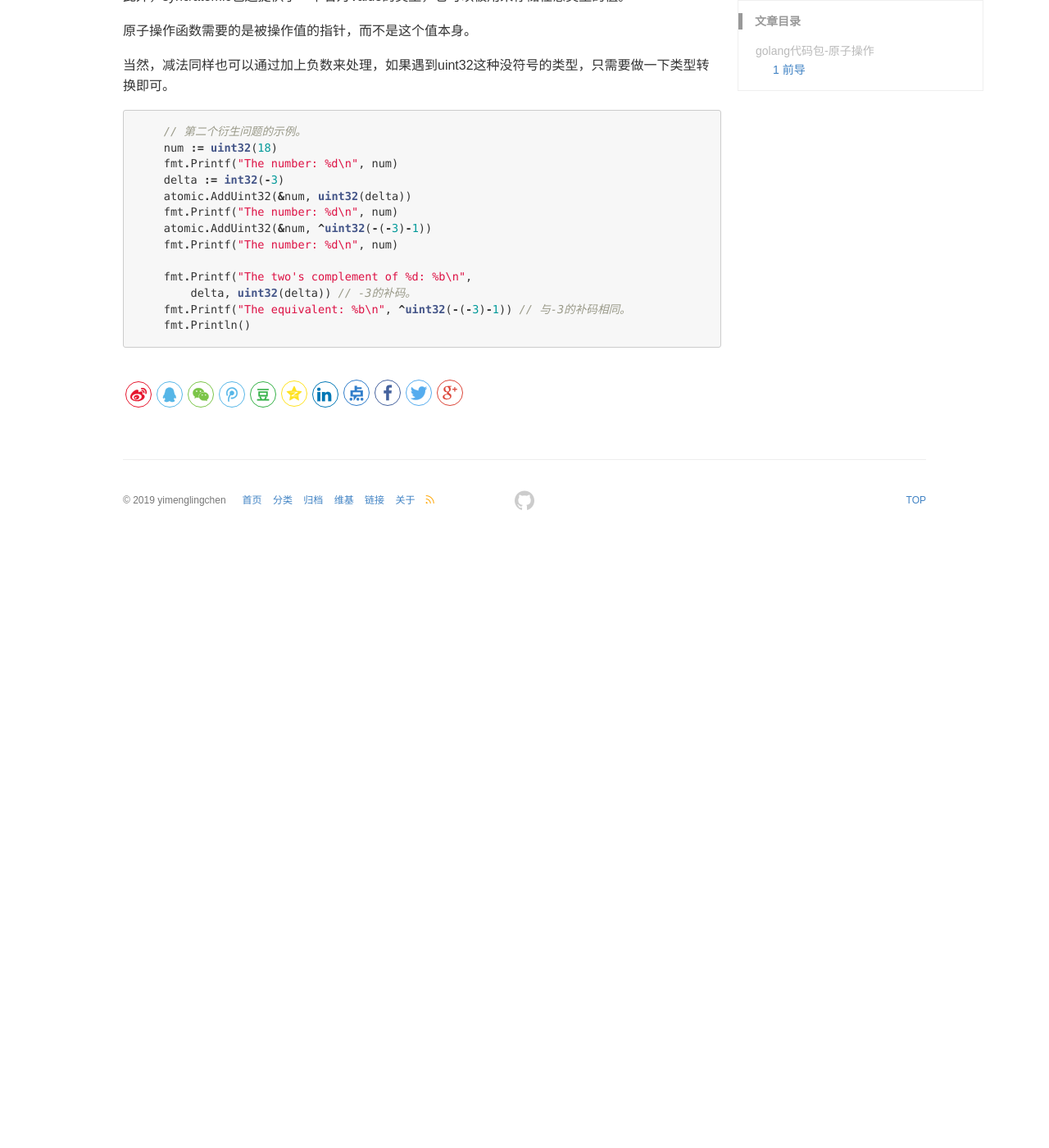
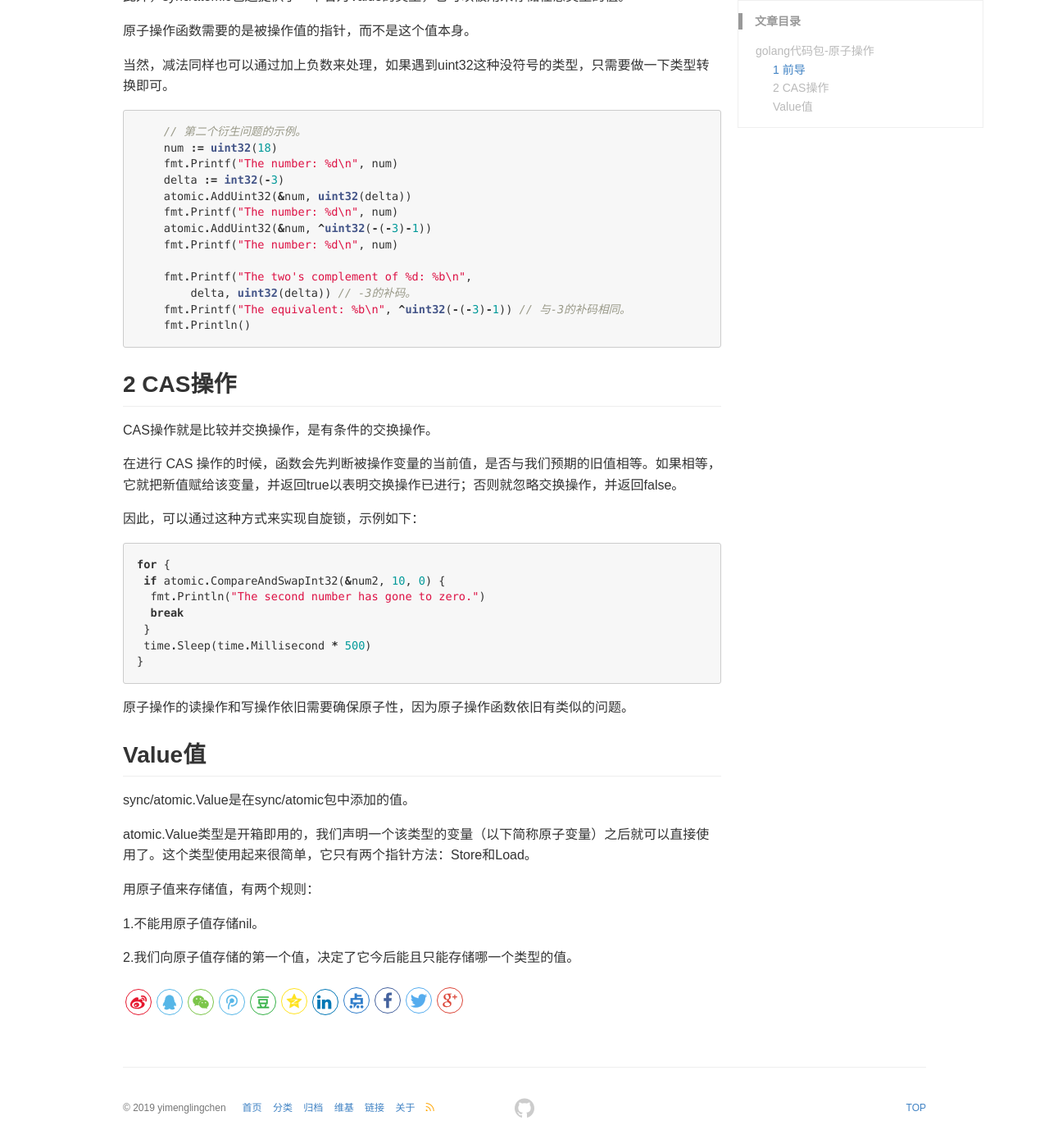
Before and after one commit to yimenglingchen/yimenglingchen.github.io, a Jekyll site: the page built from _posts/2021-10-21-golang代码包-原子操作.md, in a window 1280 px wide and 1400 px high, scrolled down 617 px. Shown: the whole window at 82% size. Built offline with Jekyll 4.4.1, drawn with Linux system fonts in a browser that asks for light colours; comment, search, counter and statistics services are not loaded; before the commit the page ends 1276 px from its top, so only the background shows below that.

Commit message:
golang代码包-原子操作 V1

````diff
--- a/_posts/2021-10-21-golang代码包-原子操作.md
+++ b/_posts/2021-10-21-golang代码包-原子操作.md
@@ -43,3 +43,35 @@ sync/atomic包中的函数可以做的原子操作有：加法（add）、比较
     fmt.Printf("The equivalent: %b\n", ^uint32(-(-3)-1)) // 与-3的补码相同。
     fmt.Println()
 ```
+
+## 2 CAS操作
+
+CAS操作就是比较并交换操作，是有条件的交换操作。
+
+在进行 CAS 操作的时候，函数会先判断被操作变量的当前值，是否与我们预期的旧值相等。如果相等，它就把新值赋给该变量，并返回true以表明交换操作已进行；否则就忽略交换操作，并返回false。
+
+因此，可以通过这种方式来实现自旋锁，示例如下：
+
+```go
+for {
+ if atomic.CompareAndSwapInt32(&num2, 10, 0) {
+  fmt.Println("The second number has gone to zero.")
+  break
+ }
+ time.Sleep(time.Millisecond * 500)
+}
+```
+
+原子操作的读操作和写操作依旧需要确保原子性，因为原子操作函数依旧有类似的问题。
+
+## Value值
+
+sync/atomic.Value是在sync/atomic包中添加的值。
+
+atomic.Value类型是开箱即用的，我们声明一个该类型的变量（以下简称原子变量）之后就可以直接使用了。这个类型使用起来很简单，它只有两个指针方法：Store和Load。
+
+用原子值来存储值，有两个规则：
+
+1.不能用原子值存储nil。
+
+2.我们向原子值存储的第一个值，决定了它今后能且只能存储哪一个类型的值。
````
